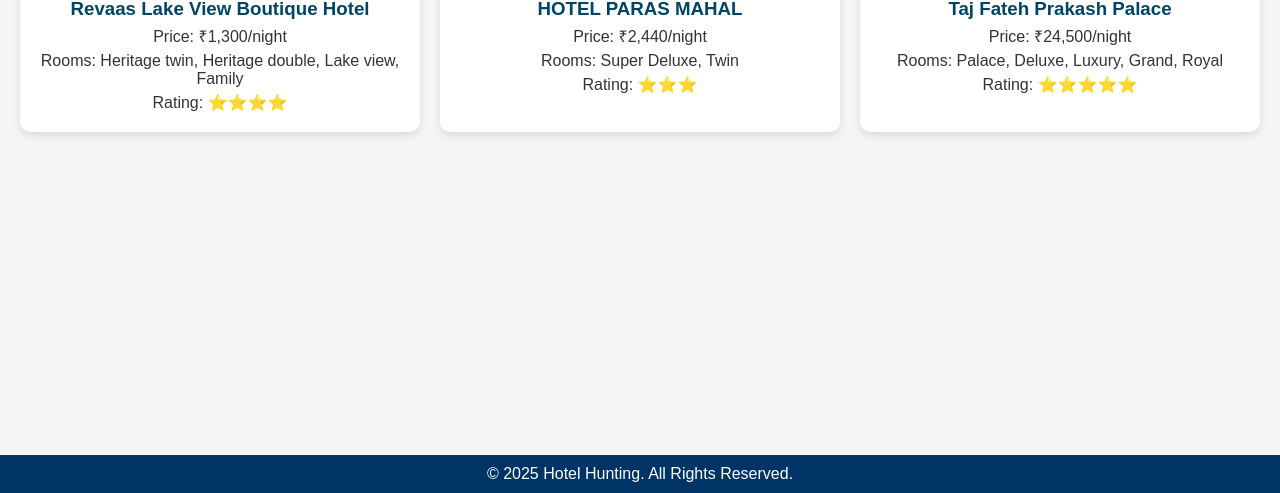
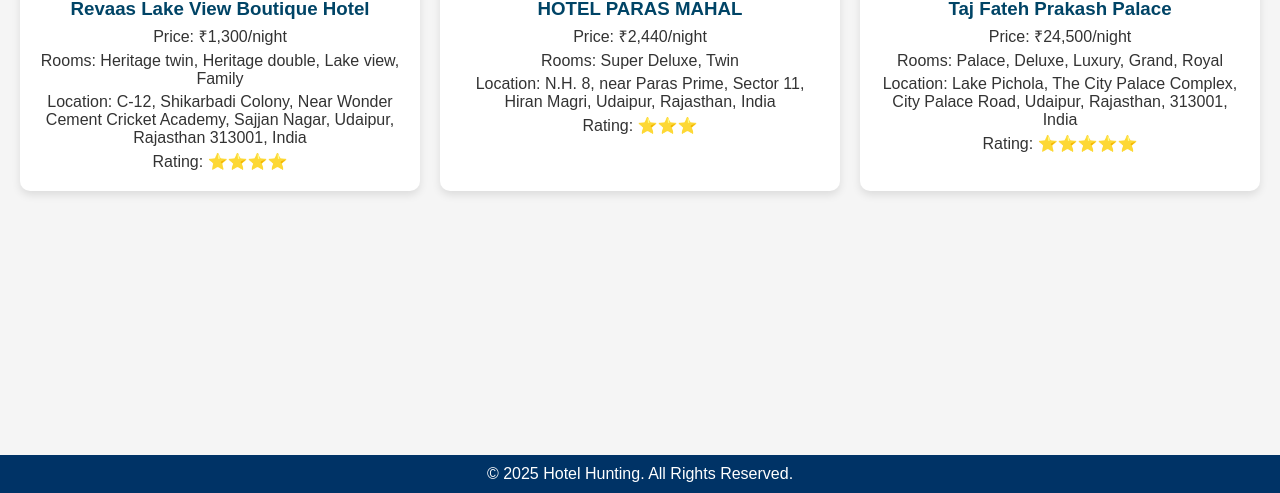
Before and after one commit to shiv1430/html, a plain HTML site: page udaipur.html in a window 1280 px wide. Shown: the part 307-800 px from the top of the page. Drawn offline with Linux system fonts and the light colour scheme.

Commit message:
Update udaipur.html

```diff
--- a/udaipur.html
+++ b/udaipur.html
@@ -20,6 +20,7 @@
       <h3>Revaas Lake View Boutique Hotel</h3>
       <p>Price: ₹1,300/night</p>
       <p>Rooms: Heritage twin, Heritage double, Lake view, Family</p>
+      <p>Location: C-12, Shikarbadi Colony, Near Wonder Cement Cricket Academy, Sajjan Nagar, Udaipur, Rajasthan 313001, India</p>
       <p>Rating: ⭐⭐⭐⭐</p>
     </div>
 
@@ -28,6 +29,7 @@
       <h3>HOTEL PARAS MAHAL</h3>
       <p>Price: ₹2,440/night</p>
       <p>Rooms: Super Deluxe, Twin</p>
+      <p>Location: N.H. 8, near Paras Prime, Sector 11, Hiran Magri, Udaipur, Rajasthan, India</p>
       <p>Rating: ⭐⭐⭐</p>
     </div>
 
@@ -36,6 +38,7 @@
       <h3>Taj Fateh Prakash Palace</h3>
       <p>Price: ₹24,500/night</p>
       <p>Rooms: Palace, Deluxe, Luxury, Grand, Royal</p>
+      <p>Location: Lake Pichola, The City Palace Complex, City Palace Road, Udaipur, Rajasthan, 313001, India</p>
       <p>Rating: ⭐⭐⭐⭐⭐</p>
     </div>
   </section>
```
